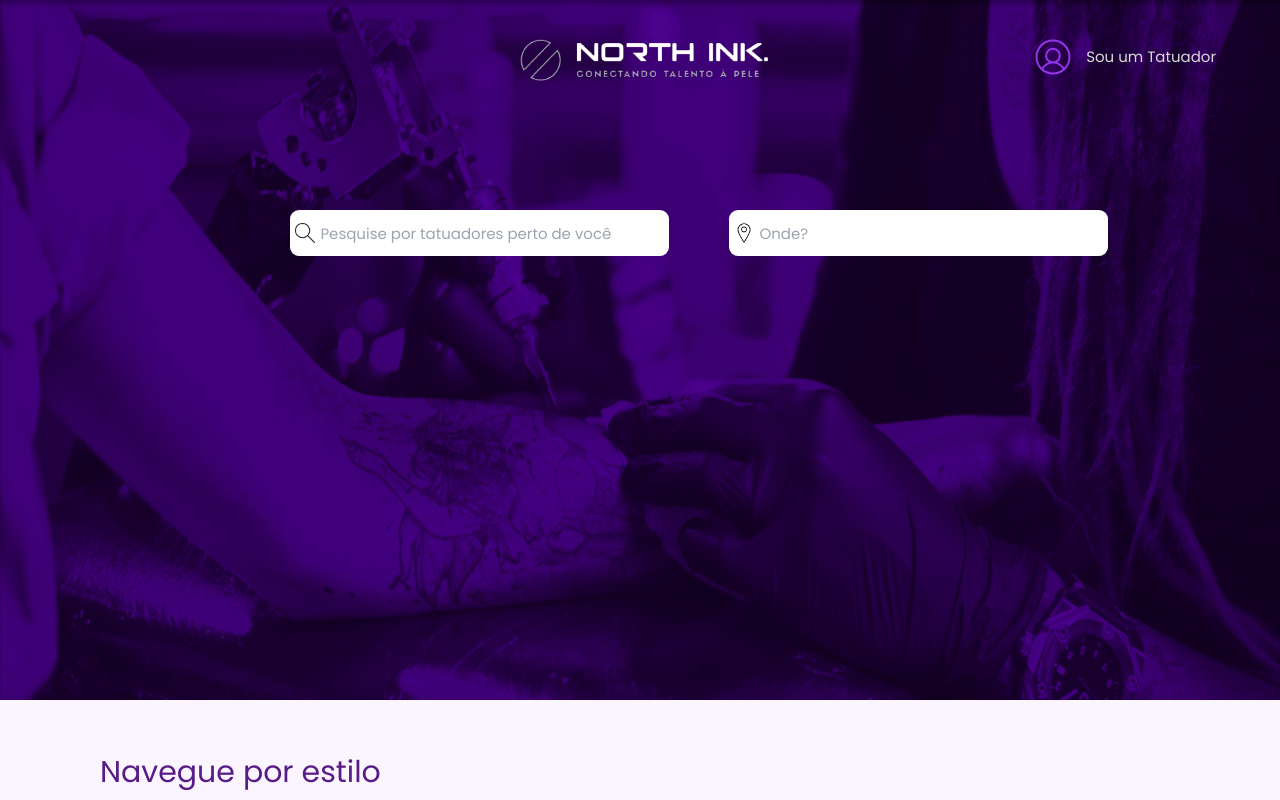
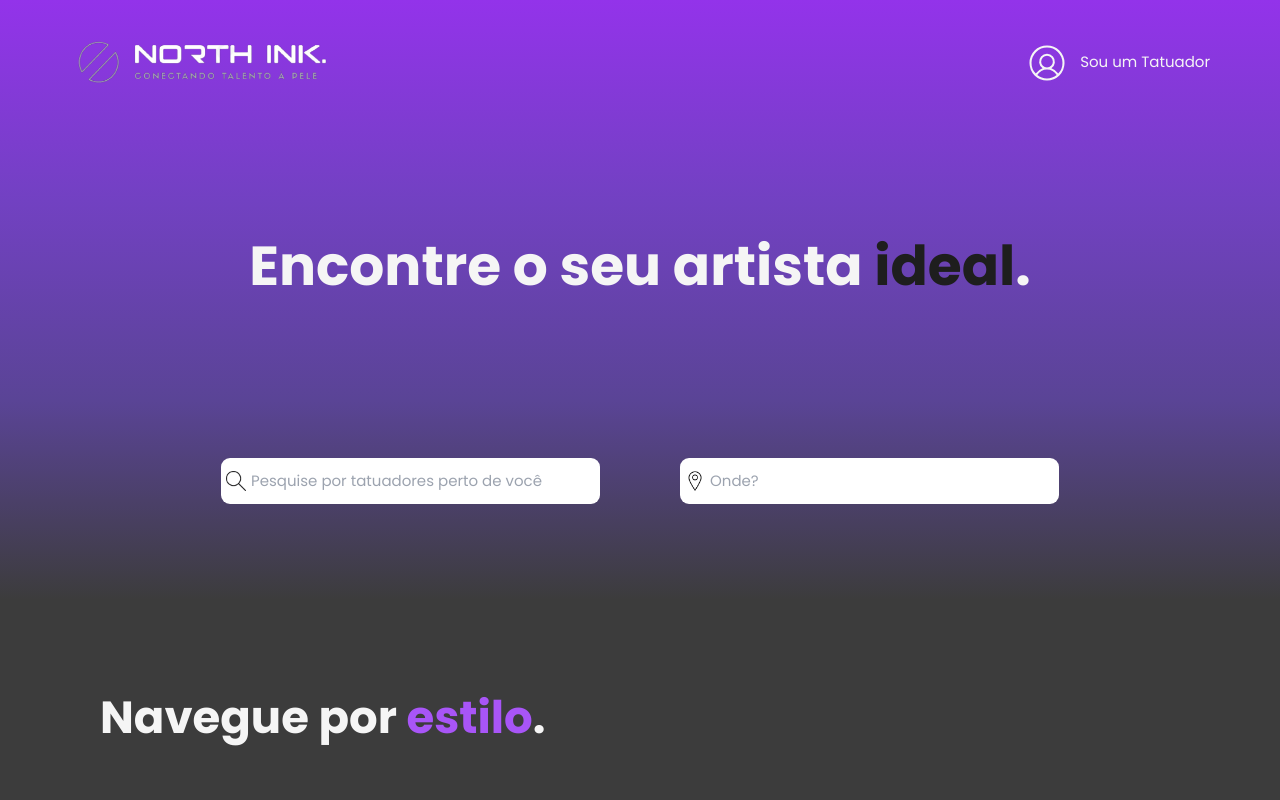
Before and after one commit to North-Tattoo/North-Ink-Front, a React (Vite) app in the folder north-vite/: page /listagem-tatuadores in a window 1280 px wide. Built offline with nearby package versions, Linux system fonts and the light colour scheme.

Commit message:
realizando-mudancas-tela-listagem

```diff
--- a/north-vite/src/pages/listagemTatuadores/ListagemTatuadores.jsx
+++ b/north-vite/src/pages/listagemTatuadores/ListagemTatuadores.jsx
@@ -6,17 +6,16 @@ import fundoListagem from '../../utils/assets/fundo-listagem.png';
 import GridListagem from '@/components/cardListagem/GridListagem';
 import Footer from '@/components/footer/footer';
 import Carousel from '@/components/carrosselListagem/carrosselListagem';
-import {GoFilter} from "react-icons/go";
-import {PiUserCircleLight} from "react-icons/pi";
-import {Link} from 'react-router-dom';
+import { GoFilter } from "react-icons/go";
+import { PiUserCircleLight } from "react-icons/pi";
+import { Link } from 'react-router-dom';
 
 function ListagemTatuadores() {
   return (
 
     <div className={styles.container}>
-        <div className={styles["inicio"]}>
-          <img src={fundoListagem} alt='Fundo Listagem'></img>
-          <Link to ='/'>
+      <div className={styles.navBar}>
+        <Link to='/'>
           <div className={styles["logo"]}>
             <img src={logoBranca} alt="Logo Branca" />
           </div>
@@ -25,15 +24,20 @@ function ListagemTatuadores() {
           <PiUserCircleLight />
           <Link to='/cadastro'>Sou um Tatuador</Link>
         </div>
+      </div>
+      <div className={styles.inicio}>
+      <div className={styles.fraseInicio}>
+        <h3 className={styles.fraseBranca}>Encontre o seu artista <span className={styles.fraseRoxa}>ideal</span>.</h3>
+      </div>
         <div className={styles["inputs"]}>
-            <input type="text" id="campo_texto" placeholder="Pesquise por tatuadores perto de você" className={styles["pesquisa"]} />
-            <input type="text" id="campo_texto" placeholder="Onde?" className={styles["onde"]} />
+          <input type="text" id="campo_texto" placeholder="Pesquise por tatuadores perto de você" className={styles.pesquisa} />
+          <input type="text" id="campo_texto" placeholder="Onde?" className={styles.onde} />
         </div>
       </div>
       <span className={styles["categoria"]}>
-          Navegue por estilo
+        <h5 className={styles.naveguePor}>Navegue por<span className={styles.porEstilo}> estilo</span>.</h5>
       </span>
-        <Carousel/>
+      <Carousel />
       <div className={styles["filtro"]}>
         <GoFilter className={styles.icon} size={32} />
         <a>Filtros</a>
@@ -41,23 +45,23 @@ function ListagemTatuadores() {
       <div className={styles.content}>
         {/* Exibindo os componentes GridListagem em grupos de três */}
         <div className={styles.cardRow}>
-          <GridListagem className={styles.cardListagem}/>
-          <GridListagem className={styles.cardListagem}/>
-          <GridListagem className={styles.cardListagem}/>
+          <GridListagem className={styles.cardListagem} />
+          <GridListagem className={styles.cardListagem} />
+          <GridListagem className={styles.cardListagem} />
         </div>
         <div className={styles.cardRow}>
-          <GridListagem className={styles.cardListagem}/>
-          <GridListagem className={styles.cardListagem}/>
-          <GridListagem className={styles.cardListagem}/>
+          <GridListagem className={styles.cardListagem} />
+          <GridListagem className={styles.cardListagem} />
+          <GridListagem className={styles.cardListagem} />
         </div>
         <div className={styles.cardRow}>
-          <GridListagem className={styles.cardListagem}/>
-          <GridListagem className={styles.cardListagem}/>
-          <GridListagem className={styles.cardListagem}/>
+          <GridListagem className={styles.cardListagem} />
+          <GridListagem className={styles.cardListagem} />
+          <GridListagem className={styles.cardListagem} />
         </div>
         {/* Adicione mais grupos de três conforme necessário */}
       </div>
-      <Footer/>
+      <Footer />
     </div>
 
 
--- a/north-vite/src/pages/listagemTatuadores/ListagemTatuadores.module.css
+++ b/north-vite/src/pages/listagemTatuadores/ListagemTatuadores.module.css
@@ -4,96 +4,71 @@ body,
 html {
   margin: 0;
   padding: 0;
-  background-color: #FAF5FF;
-  height: max-content;
 }
-
-.container {
-  height: 100vh; /* Defina uma altura para ocupar a altura total da tela */
-  overflow-y: auto;
-  background-color: #FAF5FF; /* Adicione rolagem vertical quando necessário */
-}
-
-.content {
-  padding-bottom: 100px;
+.navBar {
   display: flex;
-  flex-wrap: wrap;
-  justify-content: center; /* Adicione algum espaço extra no final para a rolagem */
-}
-.cardRow {
-  margin-right: 30px;
-  display: flex;
-  justify-content: space-between;
-  margin-bottom: 20px; /* Espaçamento entre as linhas de cartões */
-}
-.cardListagem {
-  margin-right: 30px; /* Espaçamento entre os cartões */
-}
-
-.inicio {
-  position: relative;
-  width: 100%;
-  background-size: cover;
-  background-position: center;
-}
-
-.inicio img {
-  display: block;
-  height: 700px;
-  filter: brightness(75%);
-}
-
-.logo {
-  position: absolute;
-  top: 4%;
-  left: 40%;
-  z-index: 1;
+  align-items:center;
+  margin-top: 30px;
+  justify-content:space-between;
+  margin-left: 70px;
+  margin-right: 70px;
 }
 
 .logo img {
   width: 270px;
   height: 65px;
-  filter: brightness(1.1);
+
 }
 
 .botao-entrar {
   display: flex;
   align-items: center;
-  position: absolute;
-  top: 5%;
-  right: 5%;
+  color: #f5f5f5;
 }
 
 .botao-entrar svg {
-  color: #9333EA;
-  font-size: 40px;
   margin-right: 10px;
   width: 46px;
   height: 44px;
 }
 .botao-entrar a {
   text-decoration: none;
-  color: #D9D9D9;
   font-family: 'Poppins';
   font-size: 15px;
 }
-
-.inputs {
-  position: absolute;
-  left: 18%;
-  top: 30%;
+.fraseInicio{
+  display: flex;
+  justify-content: center;
+  font-family: 'Poppins';
+  font-size: 55px;
+  font-weight: bold;
+  margin-top: 40px;
+  margin-bottom: 150px;
 }
-
+.fraseBranca{
+  color: #f5f5f5;
+}
+.fraseRoxa{
+  color: #1E1E1E;
+}
+.inicio{
+  display: flex;
+  justify-content: center;
+  margin-top: 90px;
+  flex-direction: column;
+  align-items: center;
+}
 .inputs input {
   height: 46px;
   width: 379px;
-  margin-left: 60px;
+  /* margin-left: 60px; */
   border-radius: 9px;
   font-family: 'Poppins';
   font-size: 15px;
   cursor: pointer;
   border: none;
   padding-left: 30px;
+
 }
 
 .pesquisa {
@@ -101,6 +76,7 @@ html {
   background-size: 20px;
   background-repeat: no-repeat;
   background-position: 5px center;
+  margin-right: 80px;
 }
 
 .onde {
@@ -108,32 +84,62 @@ html {
   background-size: 20px;
   background-repeat: no-repeat;
   background-position: 5px center;
+  /* margin-right: 30px; */
 }
 
 .categoria {
-  margin-top: 50px;
+  margin-top: 180px;
   margin-bottom: 50px;
   margin-left: 100px;
   display: flex;
   justify-content: flex-start;
   text-decoration: none;
-  color: #581C87;
   font-family: 'Poppins';
-  font-size: 30px;
+  font-size: 45px;
+  font-weight: bold;
+}
+.naveguePor{
+  color: #f5f5f5;
+}
+.porEstilo{
+  color: #A855F7;
 }
 
 .filtro {
   display: flex;
   margin-top: 3%;
   margin-left: 100px;
-  color: #581C87;
+  color: #ececec;
 
 }
 
 .filtro a {
   margin-left: 10px;
   text-decoration: none;
-  color: #581C87;
+  color: #f9f8fa;
   font-family: 'Poppins';
   font-size: 20px;
 }
+
+/*******************************Card da Listagem**********************/
+.container {
+  height: 100vh;
+  overflow-y: auto;
+  background-image: linear-gradient(to bottom, #9333ea, #7241c2, #5a4496, #3C3C3C, #3c3c3c); /* Adicione rolagem vertical quando necessário */
+}
+
+.content {
+  padding-bottom: 100px;
+  display: flex;
+  flex-wrap: wrap;
+  justify-content: center;
+}
+.cardRow {
+  margin-right: 30px;
+  display: flex;
+  justify-content: space-between;
+  margin-bottom: 20px;
+}
+.cardListagem {
+  margin-right: 30px;
+}
```
Lines whose indentation alone changed are shown as unchanged.
